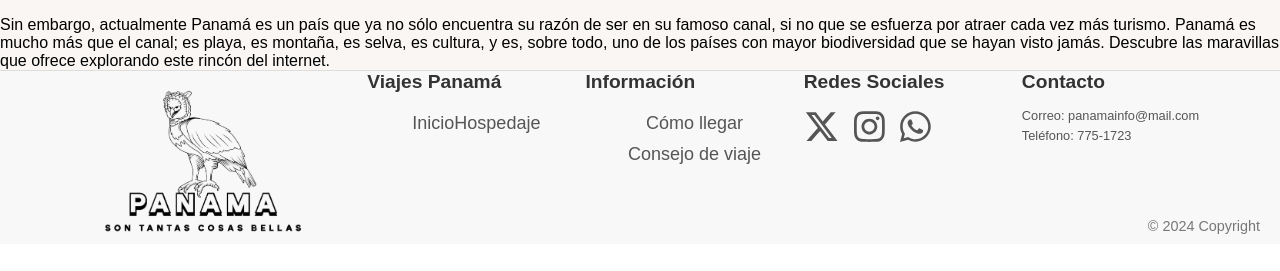
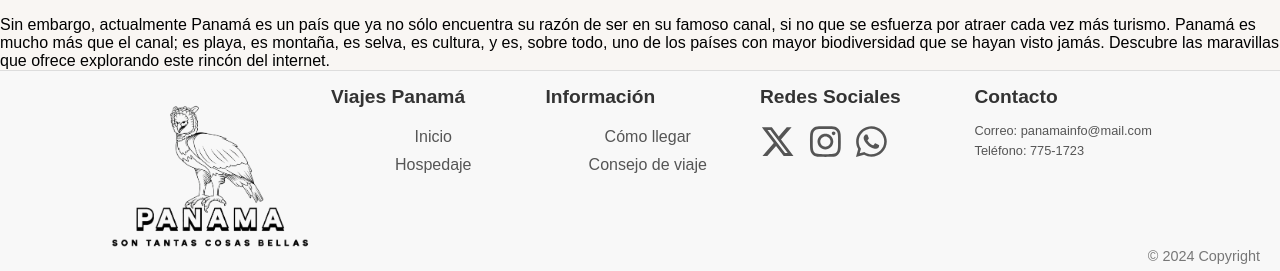
Before and after one commit to EdgarDaza/TurismoWeb, a React (Vite) app: page / in a window 1280 px wide. Shown: the part 629-900 px from the top of the page. Before the commit the page ends 873 px from the top, so only its background shows below. Built offline with nearby package versions, Linux system fonts and the light colour scheme.

Commit message:
Modificacion del Footer

```diff
--- a/src/components/Footer.jsx
+++ b/src/components/Footer.jsx
@@ -6,15 +6,15 @@ import { faXTwitter, faInstagram, faWhatsapp } from '@fortawesome/free-brands-sv
 export default function Footer(){
     return(
         <div className ='footer'>
-            <div className='footer-container'>
-            <div className="col logo-section">
+          <div className='footer-container'>
+            <div className="col">
                 <img src={Logo} alt='Panama-logo' className='logo'></img>
             </div>
 
             <div className="col">
             <h4>Viajes Panamá</h4>
             <ul>
-            <li><a href=''>Inicio</a></li>
+            <li><a href=''>Inicio</a></li><br></br>
             <li><a href=''>Hospedaje</a></li>
             </ul>
             </div>
@@ -22,7 +22,7 @@ export default function Footer(){
             <div className="col">
             <h4>Información</h4>
             <ul>
-            <li><a href=''>Cómo llegar</a></li>
+            <li><a href=''>Cómo llegar</a></li><br></br>
             <li><a href=''>Consejo de viaje</a></li>
             </ul>
             </div>
--- a/src/components/footer.css
+++ b/src/components/footer.css
@@ -1,24 +1,34 @@
 @import url('https://fonts.googleapis.com/css2?family=Montserrat:wght@400;700&display=swap');
-
+*{
+  margin: 0;
+  padding: 0;
+  box-sizing: border-box;
+}
 .footer{
     font-family: 'Montserrat', sans-serif;
     background-color: #f8f8f8;
-  padding: 0;
   border-top: 1px solid #ddd;
   position: relative;
+  padding: 10px 0 10px;
+
 }
 .footer-container{
-    display: flex;
-  justify-content: space-around;
+  width: 85%;
+  margin: auto;
+  display: flex;
   flex-wrap: wrap;
-  max-width: 1200px;
-  margin: 0 auto;
+  align-items: left;
+  justify-content: left;
+
+
 }
 
 .col{
     flex: 1;
   margin:0;
-  text-align: center;
+  text-align: left;
+  padding: 5px;
+
 }
 
 .logo-section {
@@ -41,21 +51,27 @@
 .col ul {
     list-style: none;
     padding: 0;
+
   }
 
 .col ul li{
     margin: 5px 0;
     text-align: left;
+    font-size: 1em;
+
+
 }
 
 .col ul li a{
     color: #555;
   text-decoration: none;
+
 }
 /**/
 
 .col ul li a:hover {
     text-decoration: underline;
+
   }
 
   .social-section .social-icons {
@@ -93,7 +109,7 @@
   @media (max-width: 768px) {
     .footer-container {
       flex-direction: column;
-      text-align: center;
+      text-align: left;
     }
 
     .footer-section {
```
